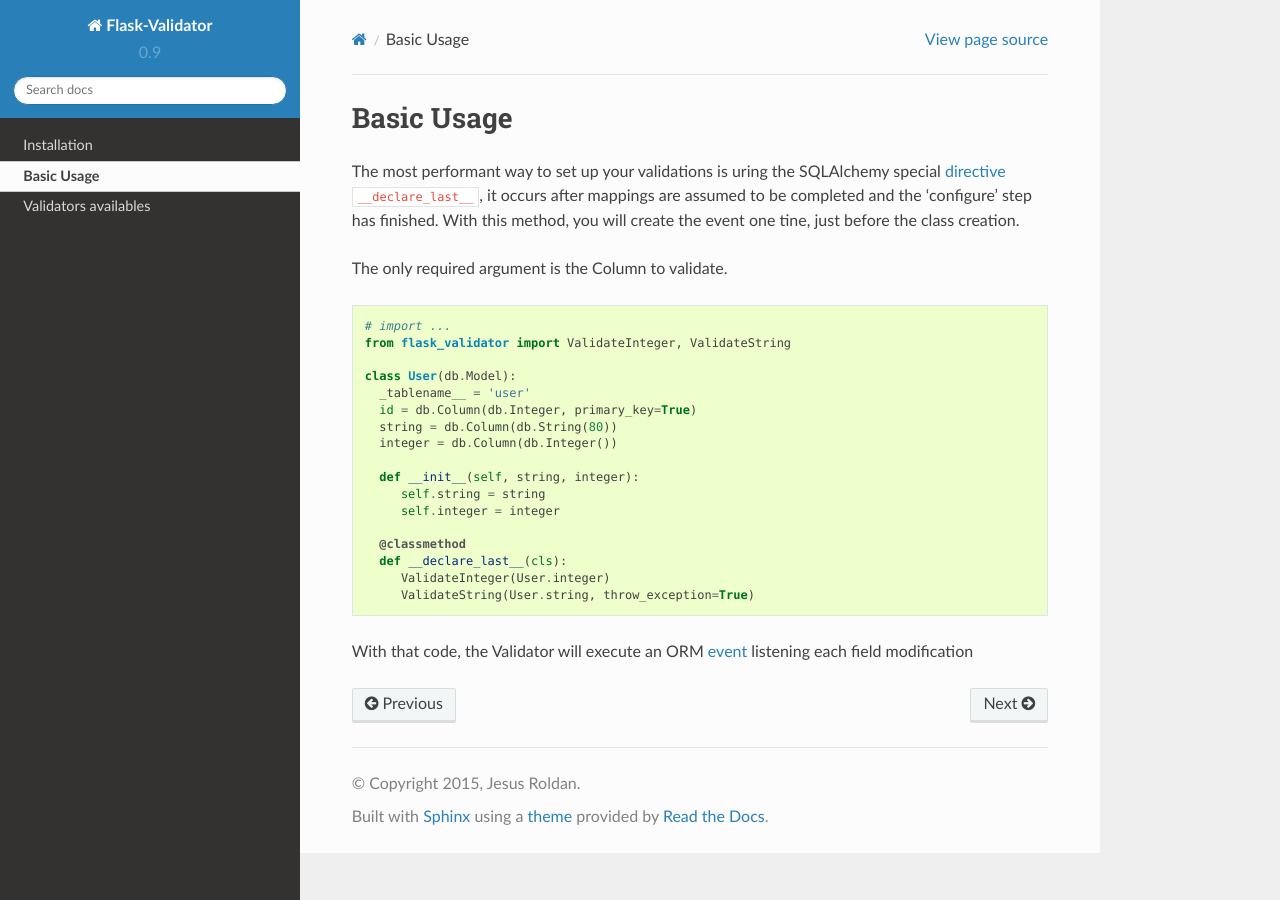
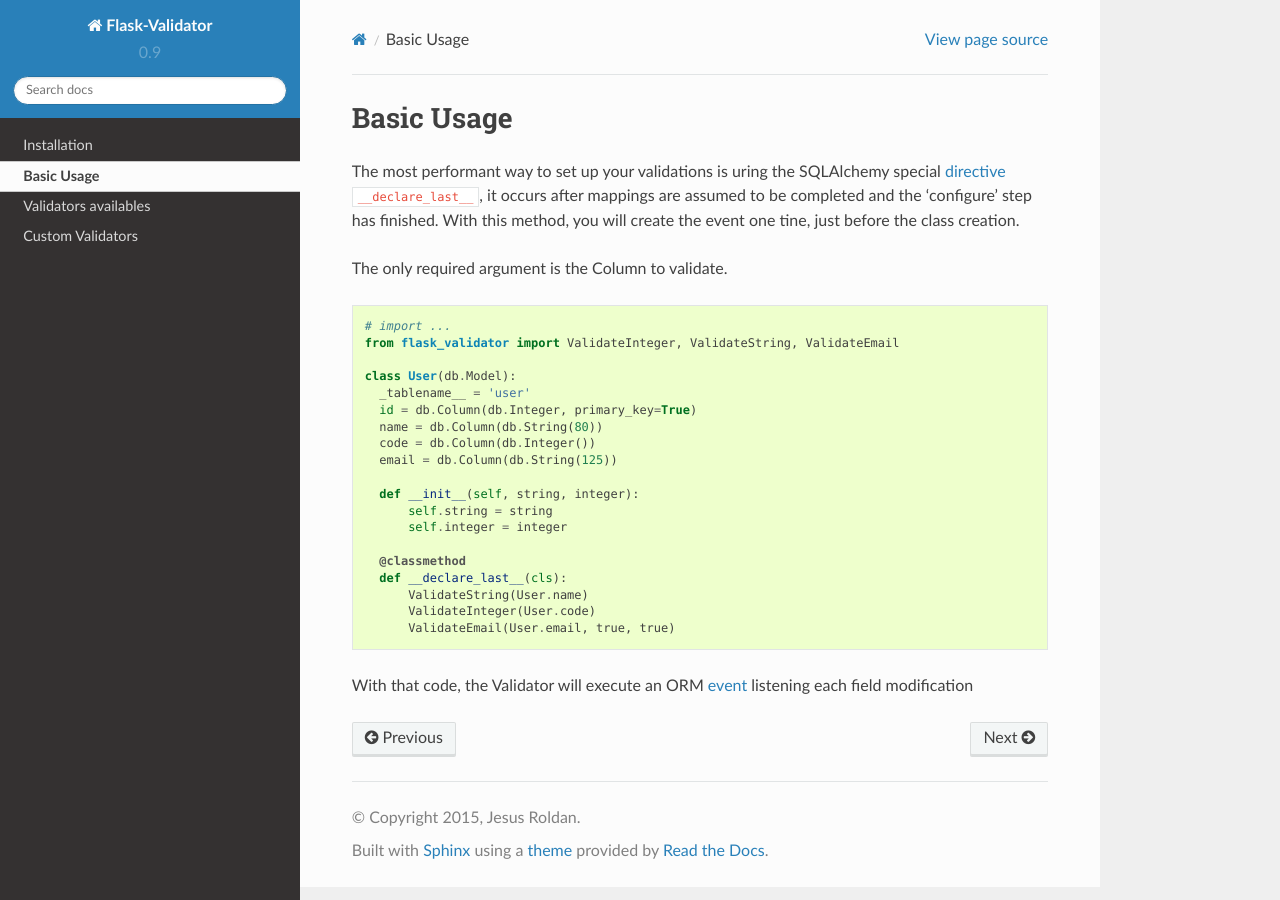
Before and after one commit to xeBuz/Flask-Validator, a Sphinx documentation site: the page built from docs/usage.rst, in a window 1280 px wide. Built offline with Sphinx 7.4.7 and the Read the Docs theme 2.0.0, drawn with Linux system fonts in a browser that asks for light colours.

Commit message:
Better documentation

```diff
--- a/docs/index.rst
+++ b/docs/index.rst
@@ -14,6 +14,7 @@ Contents:
    installation
    usage
    validators
+   custom
 
 
 
--- a/docs/usage.rst
+++ b/docs/usage.rst
@@ -11,22 +11,24 @@ The only required argument is the Column to validate.
 .. code-block:: python
 
     # import ...
-    from flask_validator import ValidateInteger, ValidateString
+    from flask_validator import ValidateInteger, ValidateString, ValidateEmail
 
     class User(db.Model):
       _tablename__ = 'user'
       id = db.Column(db.Integer, primary_key=True)
-      string = db.Column(db.String(80))
-      integer = db.Column(db.Integer())
+      name = db.Column(db.String(80))
+      code = db.Column(db.Integer())
+      email = db.Column(db.String(125))
 
       def __init__(self, string, integer):
-         self.string = string
-         self.integer = integer
+          self.string = string
+          self.integer = integer
 
       @classmethod
       def __declare_last__(cls):
-         ValidateInteger(User.integer)
-         ValidateString(User.string, throw_exception=True)
+          ValidateString(User.name)
+          ValidateInteger(User.code)
+          ValidateEmail(User.email, true, true)
 
 
 With that code, the Validator will execute an ORM event_ listening each field modification
```
Also changed, not shown: README.md (+74 -0 lines), docs/custom.rst (added, +24 -0 lines).
